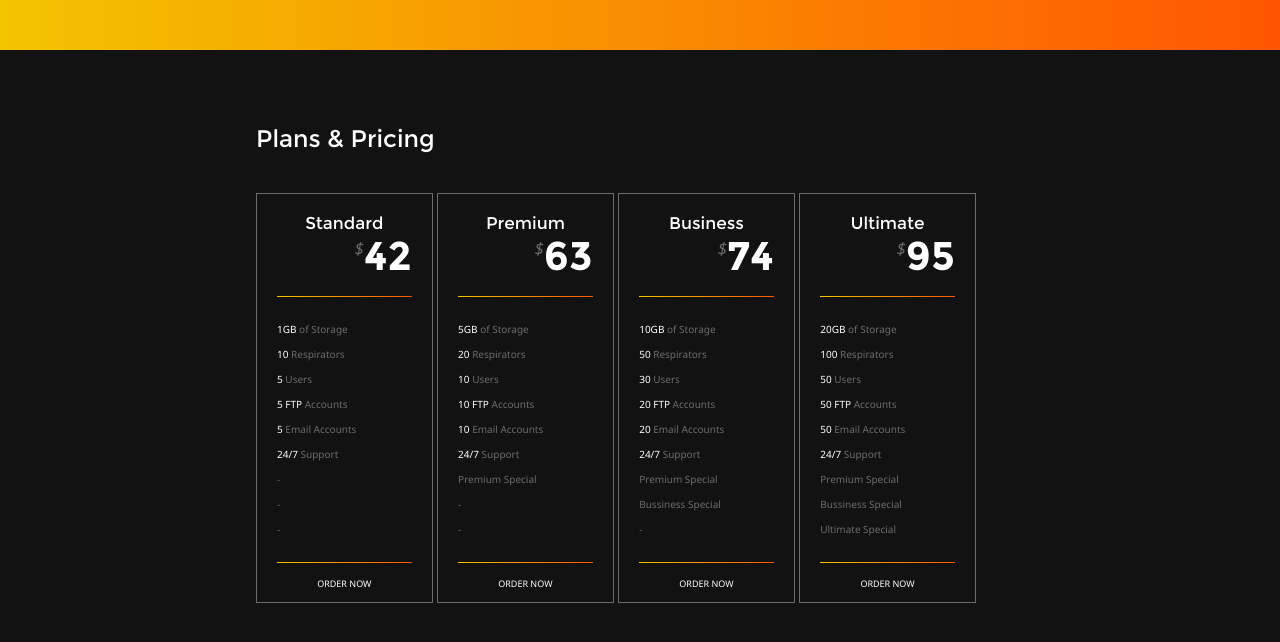
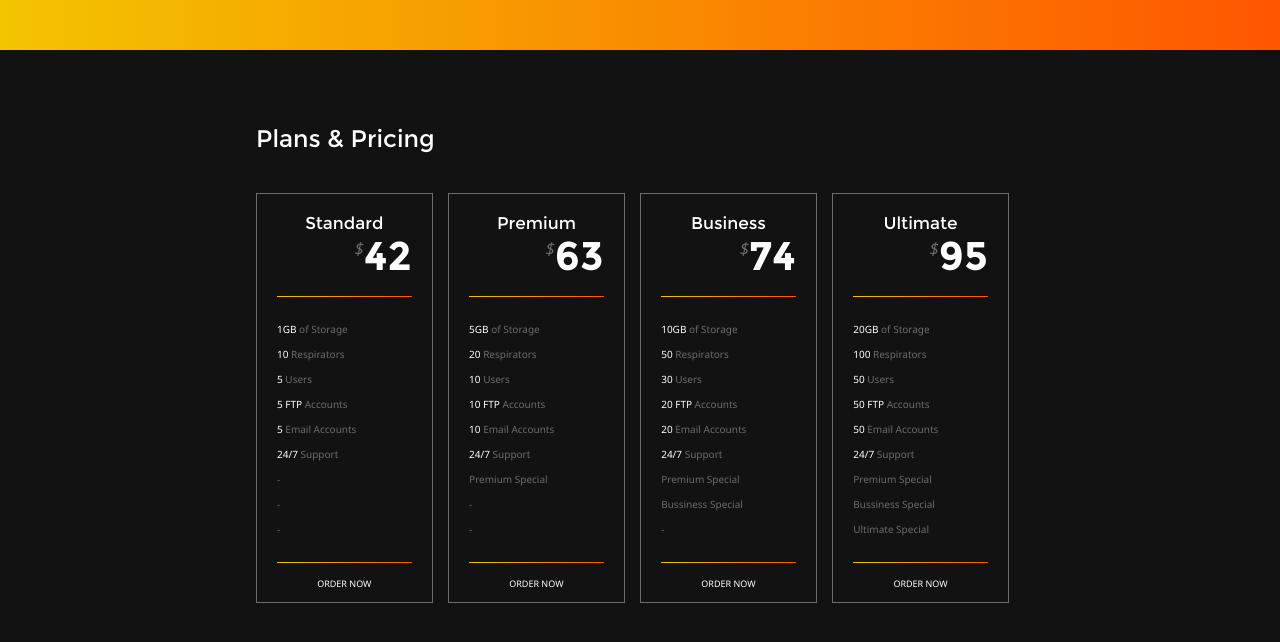
Before and after one commit to arthurmyr/sarbat, a website: page public/index.html in a window 1280 px wide. Shown: the part 3067-3709 px from the top of the page. Drawn offline with Linux system fonts and the light colour scheme.

Commit message:
Fixed margin in #section-5

```diff
--- a/public/sass/_style.scss
+++ b/public/sass/_style.scss
@@ -365,7 +365,7 @@ h2, h3 {
     box-sizing: border-box;
     padding: 20px 20px 10px 20px;
     vertical-align: top;
-    margin-right: 0px;
+    margin-right: 11px;
     span:nth-child(2) {
       text-align: right;
       color: white;
```
Also changed, not shown: public/main.css.
